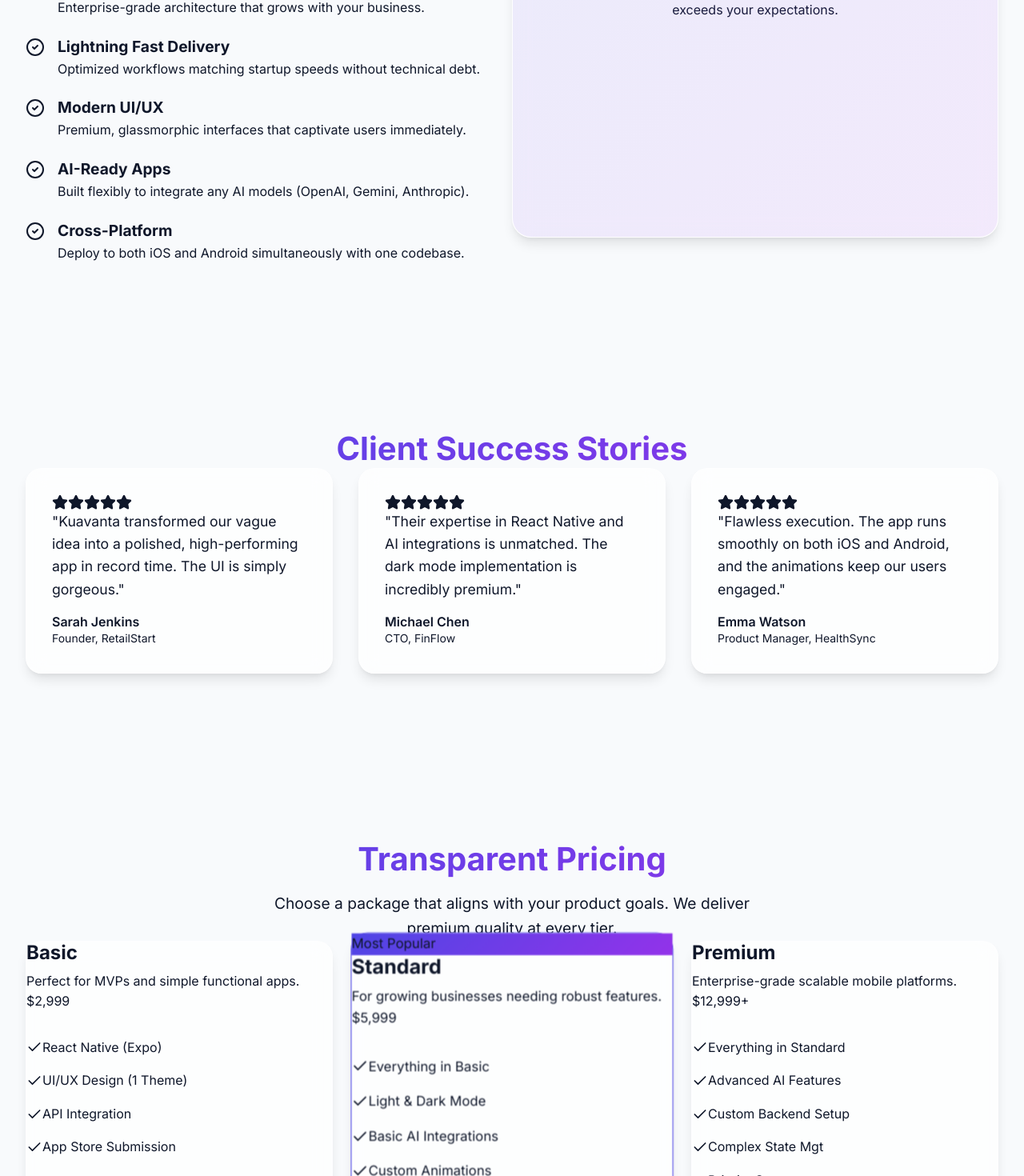
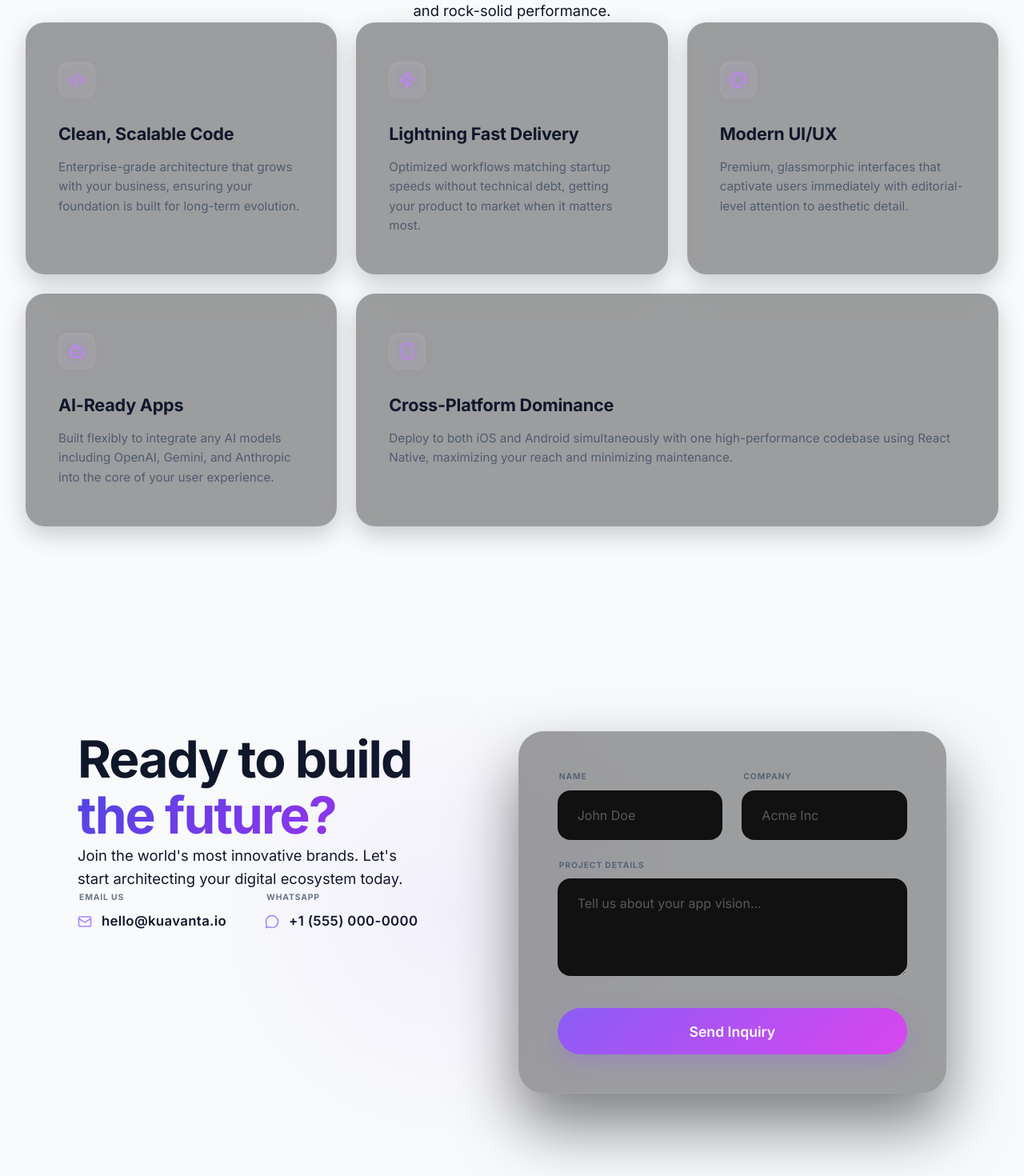
Before and after one commit to Rukmoni/KT, a React (Vite) app: page / in a window 1280 px wide. Shown: the part 5240-6710 px from the top of the page at 80% size. Built offline with nearby package versions, Linux system fonts and the light colour scheme.

Commit message:
desing update contact and whyus

```diff
--- a/src/pages/Home.tsx
+++ b/src/pages/Home.tsx
@@ -5,9 +5,9 @@ import { Portfolio } from '../sections/Portfolio';
 import { TechStack } from '../sections/TechStack';
 import { ShowcaseCarousel } from '../components/ShowcaseCarousel';
 import { WhyChooseUs } from '../sections/WhyChooseUs';
-import { Testimonials } from '../sections/Testimonials';
-import { Pricing } from '../sections/Pricing';
-import { Video } from '../sections/Video';
+// import { Testimonials } from '../sections/Testimonials';
+// import { Pricing } from '../sections/Pricing';
+// import { Video } from '../sections/Video';
 import { Contact } from '../sections/Contact';
 import { motion } from 'framer-motion';
 
@@ -26,9 +26,9 @@ export const Home = () => {
       <TechStack />
       <ShowcaseCarousel />
       <WhyChooseUs />
-      <Testimonials />
-      <Pricing />
-      <Video />
+      {/*<Testimonials />
+             <Pricing />
+      <Video /> */}
       <Contact />
     </motion.main>
   );
--- a/src/sections/Contact.css
+++ b/src/sections/Contact.css
@@ -1,37 +1,204 @@
-.contact-form-card {
-  padding: 2.5rem;
+.contact-section {
+  background: var(--bg-primary); /* Keeps it super dark like the mockup */
+  position: relative;
+  overflow: hidden;
+  font-family: var(--font-sans); /* Ensuring font across section */
 }
 
-.form-group {
+.contact-layout {
+  display: flex;
+  flex-direction: column;
+  align-items: center;
+  gap: 4rem;
+  justify-content: space-between;
+  max-width: 1150px;
+}
+
+@media (min-width: 900px) {
+  .contact-layout {
+    flex-direction: row;
+    align-items: flex-start;
+  }
+}
+
+.contact-left {
+  flex: 1;
+  width: 100%;
+  max-width: 500px;
+}
+
+.contact-right {
+  flex: 1.1;
+  width: 100%;
+  max-width: 600px;
+}
+
+.contact-heading {
+  font-size: clamp(3rem, 5vw, 4.5rem);
+  font-family: var(--font-sans);
+}
+
+.contact-info-row {
+  display: flex;
+  flex-wrap: wrap;
+  gap: 3rem;
+}
+
+@media (max-width: 400px) {
+  .contact-info-row {
+    gap: 1.5rem;
+    flex-direction: column;
+  }
+}
+
+.contact-info-item {
+  display: flex;
+  align-items: center;
+  gap: 0.75rem;
+  margin-top: 0.5rem;
+  font-weight: 600;
+  font-size: 1.05rem;
+  letter-spacing: 0.02em;
+  color: var(--text-primary);
+  cursor: pointer;
+  transition: opacity 0.3s ease;
+  font-family: var(--font-sans);
+}
+
+.contact-info-item:hover {
+  opacity: 0.8;
+}
+
+.contact-label {
+  font-size: 0.65rem;
+  font-weight: 700;
+  letter-spacing: 0.08em;
+  color: var(--text-secondary);
+  text-transform: uppercase;
+  opacity: 0.8;
+  display: block;
+  margin-left: 2px;
+  font-family: var(--font-sans);
+}
+
+.contact-form-card {
+  background: rgba(18, 18, 18, 0.4);
+  backdrop-filter: blur(20px);
+  -webkit-backdrop-filter: blur(20px);
+  border: 1px solid rgba(255, 255, 255, 0.05);
+  border-radius: 32px;
+  padding: 3rem;
+  box-shadow: 0 40px 80px rgba(0, 0, 0, 0.5);
+  position: relative;
+  z-index: 10;
+}
+
+[data-theme='light'] .contact-form-card {
+  background: rgba(255, 255, 255, 0.6);
+  border: 1px solid rgba(0, 0, 0, 0.05);
+  box-shadow: 0 20px 40px rgba(0, 0, 0, 0.05);
+}
+
+.contact-form {
+  display: flex;
+  flex-direction: column;
+  gap: 1.5rem;
+}
+
+.contact-form-row {
+  display: flex;
+  flex-direction: column;
+  gap: 1.5rem;
+}
+
+@media (min-width: 600px) {
+  .contact-form-row {
+    flex-direction: row;
+  }
+}
+
+.form-field {
+  flex: 1;
   display: flex;
   flex-direction: column;
   gap: 0.5rem;
 }
 
-.form-group label {
-  font-weight: 500;
-  font-size: 0.95rem;
-  color: var(--text-primary);
+.contact-input {
+  background: #111111;
+  border: 1px solid transparent;
+  color: #ffffff;
+  border-radius: 16px;
+  padding: 1.25rem 1.5rem;
+  font-size: 1rem;
+  font-family: var(--font-sans);
+  outline: none;
+  transition: all 0.3s ease;
+  width: 100%;
 }
 
-.form-control {
-  padding: 0.75rem 1rem;
-  border-radius: var(--radius-sm);
-  border: 1px solid var(--glass-border);
-  background: var(--bg-primary);
-  color: var(--text-primary);
+.contact-input::placeholder {
+  color: rgba(255, 255, 255, 0.3);
   font-family: var(--font-sans);
-  font-size: 1rem;
-  transition: var(--transition);
-  outline: none;
 }
 
-.form-control:focus {
-  border-color: var(--primary);
-  box-shadow: 0 0 0 3px rgba(79, 70, 229, 0.2);
+[data-theme='light'] .contact-input {
+  background: rgba(0, 0, 0, 0.03);
+  color: #000;
+}
+[data-theme='light'] .contact-input::placeholder {
+  color: rgba(0, 0, 0, 0.4);
 }
 
-textarea.form-control {
-  resize: vertical;
-  min-height: 120px;
+.contact-input:focus {
+  border-color: rgba(147, 51, 234, 0.5);
+  background: rgba(147, 51, 234, 0.05);
+  box-shadow: 0 0 0 4px rgba(147, 51, 234, 0.1);
 }
+
+.contact-submit-btn {
+  background: linear-gradient(135deg, #8b5cf6 0%, #d946ef 100%);
+  color: white;
+  border: none;
+  border-radius: 9999px;
+  padding: 1.15rem 2rem;
+  font-size: 1.1rem;
+  font-weight: 600;
+  cursor: pointer;
+  transition: all 0.3s cubic-bezier(0.4, 0, 0.2, 1);
+  margin-top: 1rem;
+  box-shadow: 0 10px 30px rgba(139, 92, 246, 0.3);
+  width: 100%;
+  font-family: var(--font-sans);
+}
+
+.contact-submit-btn:hover {
+  transform: translateY(-2px);
+  box-shadow: 0 15px 40px rgba(139, 92, 246, 0.5);
+  filter: brightness(1.1);
+}
+
+/* Subtle background glow mimicking the image */
+.contact-section::after {
+  content: '';
+  position: absolute;
+  top: 50%;
+  left: 20%;
+  width: 600px;
+  height: 600px;
+  background: radial-gradient(circle, rgba(147, 51, 234, 0.05) 0%, rgba(0, 0, 0, 0) 70%);
+  transform: translateY(-50%);
+  z-index: 0;
+  pointer-events: none;
+}
+
+[data-theme='light'] .contact-section::after {
+  display: none;
+}
+
+/* Responsive Padding Alignment */
+@media (max-width: 768px) {
+  .contact-form-card {
+    padding: 2rem;
+  }
+}
--- a/src/sections/Contact.tsx
+++ b/src/sections/Contact.tsx
@@ -1,66 +1,67 @@
-import { MessageCircle, Mail, Send } from 'lucide-react';
-import { Button } from '../components/Button';
-import { Card } from '../components/Card';
+import { MessageCircle, Mail } from 'lucide-react';
 import './Contact.css';
 
 export const Contact = () => {
   return (
-    <section id="contact" className="py-32 bg-secondary">
-      <div className="container max-w-4xl mx-auto">
-        <div className="text-center mb-16">
-          <h2 className="text-gradient" style={{ fontSize: '3rem', marginBottom: '1rem' }}>
-            Let's Build Your App
+    <section id="contact" className="py-32 contact-section">
+      <div className="container mx-auto contact-layout">
+
+        {/* Left Side: Text and Contact Info */}
+        <div className="contact-left">
+          <h2 className="mb-6 font-bold contact-heading" style={{ lineHeight: '1.1', letterSpacing: '-0.03em' }}>
+            Ready to build <br />
+            <span className="text-gradient">the future?</span>
           </h2>
-          <p className="text-secondary" style={{ fontSize: '1.2rem' }}>
-            Ready to transform your idea into reality? Contact us today.
+          <p className="text-secondary mb-12" style={{ fontSize: '1.15rem', lineHeight: '1.6', maxWidth: '420px', fontFamily: 'var(--font-sans)' }}>
+            Join the world's most innovative brands. Let's start architecting your digital ecosystem today.
           </p>
+
+          <div className="contact-info-row">
+            <div className="contact-detail">
+              <span className="contact-label">EMAIL US</span>
+              <div className="contact-info-item">
+                <Mail size={18} style={{ color: '#a482ff' }} />
+                hello@kuavanta.io
+              </div>
+            </div>
+
+            <div className="contact-detail">
+              <span className="contact-label">WHATSAPP</span>
+              <div className="contact-info-item">
+                <MessageCircle size={18} style={{ color: '#a482ff' }} />
+                +1 (555) 000-0000
+              </div>
+            </div>
+          </div>
         </div>
 
-        <div className="flex flex-col md:flex-row gap-12">
-          {/* Direct Contact Links */}
-          <div className="flex flex-col gap-6" style={{ flex: 1 }}>
-            <Card className="flex items-center gap-4 cursor-pointer hover:border-primary border border-transparent transition-colors">
-              <div className="p-3 rounded-full" style={{ background: 'rgba(37, 211, 102, 0.1)', color: '#25D366' }}>
-                <MessageCircle size={32} />
+        {/* Right Side: Contact Form */}
+        <div className="contact-right">
+          <div className="contact-form-card">
+            <form className="contact-form">
+              <div className="contact-form-row">
+                <div className="form-field">
+                  <label className="contact-label">NAME</label>
+                  <input type="text" className="contact-input" placeholder="John Doe" />
+                </div>
+                <div className="form-field">
+                  <label className="contact-label">COMPANY</label>
+                  <input type="text" className="contact-input" placeholder="Acme Inc" />
+                </div>
               </div>
-              <div>
-                <h4 style={{ fontSize: '1.2rem', marginBottom: '0.25rem' }}>WhatsApp</h4>
-                <p className="text-secondary">Message us directly for a quick reply.</p>
+
+              <div className="form-field">
+                <label className="contact-label">PROJECT DETAILS</label>
+                <textarea className="contact-input" rows={4} placeholder="Tell us about your app vision..."></textarea>
               </div>
-            </Card>
 
-            <Card className="flex items-center gap-4 cursor-pointer hover:border-primary border border-transparent transition-colors">
-              <div className="p-3 rounded-full" style={{ background: 'rgba(79, 70, 229, 0.1)', color: 'var(--primary)' }}>
-                <Mail size={32} />
-              </div>
-              <div>
-                <h4 style={{ fontSize: '1.2rem', marginBottom: '0.25rem' }}>Email</h4>
-                <p className="text-secondary">hello@kuavanta.dev</p>
-              </div>
-            </Card>
+              <button type="button" className="contact-submit-btn">
+                Send Inquiry
+              </button>
+            </form>
           </div>
+        </div>
 
-          {/* Form */}
-          <Card style={{ flex: 1.5 }} className="contact-form-card">
-            <form className="flex flex-col gap-4">
-              <div className="form-group">
-                <label>Name</label>
-                <input type="text" className="form-control" placeholder="John Doe" />
-              </div>
-              <div className="form-group">
-                <label>Email</label>
-                <input type="email" className="form-control" placeholder="john@company.com" />
-              </div>
-              <div className="form-group">
-                <label>Message</label>
-                <textarea className="form-control" rows={4} placeholder="Tell us about your project..."></textarea>
-              </div>
-              <Button type="button" size="lg" className="mt-2 w-full flex justify-center items-center gap-2">
-                Send Message <Send size={18} />
-              </Button>
-            </form>
-          </Card>
-        </div>
       </div>
     </section>
   );
--- /dev/null
+++ b/src/sections/WhyChooseUs.css
@@ -0,0 +1,135 @@
+.why-choose-section {
+  background: var(--bg-primary); /* Ultra dark background */
+  position: relative;
+  overflow: hidden;
+  font-family: var(--font-sans);
+}
+
+.why-choose-heading {
+  font-size: clamp(3rem, 5vw, 4.5rem);
+  color: var(--text-primary);
+}
+
+.edge-pill {
+  display: inline-block;
+  font-size: 0.65rem;
+  font-weight: 700;
+  letter-spacing: 0.15em;
+  text-transform: uppercase;
+  color: var(--text-secondary);
+  padding: 0.5rem 1.2rem;
+  border-radius: 9999px;
+  border: 1px solid rgba(255, 255, 255, 0.08); /* Subtle dark border */
+  background: rgba(255, 255, 255, 0.02);
+}
+
+[data-theme='light'] .edge-pill {
+  border: 1px solid rgba(0, 0, 0, 0.1);
+  background: rgba(0, 0, 0, 0.02);
+}
+
+.features-grid {
+  display: grid;
+  grid-template-columns: repeat(3, 1fr);
+  gap: 1.5rem;
+}
+
+@media (max-width: 1024px) {
+  .features-grid {
+    grid-template-columns: repeat(2, 1fr);
+  }
+  .span-2 {
+    grid-column: span 2;
+  }
+}
+
+@media (max-width: 650px) {
+  .features-grid {
+    grid-template-columns: 1fr;
+  }
+  .span-2 {
+    grid-column: span 1;
+  }
+}
+
+.feature-card {
+  background: rgba(18, 18, 18, 0.4);
+  backdrop-filter: blur(16px);
+  -webkit-backdrop-filter: blur(16px);
+  border: 1px solid rgba(255, 255, 255, 0.03);
+  border-radius: 24px;
+  padding: 3rem 2.5rem;
+  transition: all 0.3s cubic-bezier(0.4, 0, 0.2, 1);
+  display: flex;
+  flex-direction: column;
+  align-items: flex-start;
+  box-shadow: 0 10px 30px rgba(0, 0, 0, 0.2);
+}
+
+[data-theme='light'] .feature-card {
+  background: rgba(255, 255, 255, 0.6);
+  border: 1px solid rgba(0, 0, 0, 0.05);
+  box-shadow: 0 10px 30px rgba(0, 0, 0, 0.05);
+}
+
+.feature-card:hover {
+  transform: translateY(-5px);
+  box-shadow: 0 20px 50px rgba(0, 0, 0, 0.4);
+  background: rgba(25, 25, 25, 0.6);
+  border-color: rgba(255, 255, 255, 0.08);
+}
+
+[data-theme='light'] .feature-card:hover {
+  background: rgba(255, 255, 255, 0.8);
+  box-shadow: 0 20px 50px rgba(0, 0, 0, 0.1);
+}
+
+.span-2 {
+  grid-column: span 2;
+}
+
+.icon-box {
+  background: rgba(255, 255, 255, 0.05);
+  border-radius: 12px;
+  width: 46px;
+  height: 46px;
+  display: flex;
+  align-items: center;
+  justify-content: center;
+  margin-bottom: 2rem;
+  border: 1px solid rgba(255, 255, 255, 0.04);
+  box-shadow: inset 0 2px 4px rgba(255, 255, 255, 0.08); /* Glossy inner top edge */
+  transition: transform 0.3s ease;
+}
+
+[data-theme='light'] .icon-box {
+  background: rgba(0, 0, 0, 0.03);
+  border: 1px solid rgba(0, 0, 0, 0.05);
+  box-shadow: inset 0 2px 4px rgba(255, 255, 255, 0.6);
+}
+
+.feature-card:hover .icon-box {
+  transform: scale(1.1);
+}
+
+.glossy-icon {
+  color: #c084fc; /* Vibrant solid purple/pink */
+  filter: drop-shadow(0 0 10px rgba(168, 85, 247, 0.8)); /* Intensive glossy glow */
+}
+
+/* Specific icon coloring mimicking the mockup if needed, but the glossy glow unites them all */
+
+.feature-card h3 {
+  font-size: 1.35rem;
+  font-weight: 700;
+  margin-bottom: 1rem;
+  color: var(--text-primary);
+  letter-spacing: -0.01em;
+}
+
+.feature-card p {
+  color: var(--text-secondary);
+  font-size: 0.95rem;
+  line-height: 1.6;
+  opacity: 0.9;
+}
--- a/src/sections/WhyChooseUs.tsx
+++ b/src/sections/WhyChooseUs.tsx
@@ -1,46 +1,52 @@
-import { CheckCircle2 } from 'lucide-react';
-
-const reasons = [
-  { title: 'Clean, Scalable Code', desc: 'Enterprise-grade architecture that grows with your business.' },
-  { title: 'Lightning Fast Delivery', desc: 'Optimized workflows matching startup speeds without technical debt.' },
-  { title: 'Modern UI/UX', desc: 'Premium, glassmorphic interfaces that captivate users immediately.' },
-  { title: 'AI-Ready Apps', desc: 'Built flexibly to integrate any AI models (OpenAI, Gemini, Anthropic).' },
-  { title: 'Cross-Platform', desc: 'Deploy to both iOS and Android simultaneously with one codebase.' }
-];
+import { Code2, Zap, Palette, Bot, Smartphone } from 'lucide-react';
+import './WhyChooseUs.css';
 
 export const WhyChooseUs = () => {
   return (
-    <section className="py-32 container">
-      <div className="flex items-center justify-between flex-wrap gap-12">
-        <div style={{ flex: '1 1 400px' }}>
-          <h2 className="text-gradient" style={{ fontSize: '3rem', marginBottom: '1.5rem' }}>
-            Why Choose Kuavanta?
+    <section className="py-32 why-choose-section" id="why-choose-us">
+      <div className="container mx-auto">
+        <div className="mb-16" style={{ maxWidth: '800px', margin: '0 auto', display: 'flex', flexDirection: 'column', alignItems: 'center', textAlign: 'center' }}>
+          <div className="edge-pill mb-6">OUR COMPETITIVE EDGE</div>
+          <h2 className="font-bold mb-6 why-choose-heading" style={{ lineHeight: '1.1', letterSpacing: '-0.03em' }}>
+            Why Choose <br />
+            <span className="text-gradient hover-glow">Kuavanta?</span>
           </h2>
-          <p className="text-secondary" style={{ fontSize: '1.2rem', marginBottom: '2rem' }}>
+          <p className="text-secondary" style={{ fontSize: '1.15rem', lineHeight: '1.6', fontFamily: 'var(--font-sans)', maxWidth: '600px', margin: '0 auto' }}>
             We don't just write code, we engineer solutions. Our development approach bridges the gap between stunning design, AI innovation, and rock-solid performance.
           </p>
-
-          <div className="flex flex-col gap-6 mt-8">
-            {reasons.map((reason, idx) => (
-              <div key={idx} className="flex items-start gap-4">
-                <CheckCircle2 className="text-primary mt-1" size={24} />
-                <div>
-                  <h4 style={{ fontSize: '1.2rem', marginBottom: '0.25rem' }}>{reason.title}</h4>
-                  <p className="text-secondary">{reason.desc}</p>
-                </div>
-              </div>
-            ))}
-          </div>
         </div>
 
-        <div className="glass" style={{ flex: '1 1 400px', height: '500px', borderRadius: '24px', position: 'relative', overflow: 'hidden' }}>
-           <div style={{ position: 'absolute', top: 0, left: 0, right: 0, bottom: 0, background: 'var(--gradient-primary)', opacity: 0.1 }}></div>
-           <div className="flex items-center justify-center p-12 text-center flex-col h-full gap-6 relative z-10">
-             <div style={{ width: 100, height: 100, borderRadius: '50%', background: 'var(--primary)', display: 'flex', alignItems: 'center', justifyContent: 'center' }}>
-               <span style={{ fontSize: '2.5rem', fontWeight: 700, color: '#fff' }}>100%</span>
-             </div>
-             <h3 style={{ fontSize: '1.5rem' }}>Client Satisfaction Focus</h3>
-             <p className="text-secondary">We communicate constantly and transparently to ensure the final product exceeds your expectations.</p>
+        <div className="features-grid">
+           {/* Row 1 */}
+           <div className="feature-card">
+              <div className="icon-box"><Code2 size={22} className="glossy-icon" /></div>
+              <h3>Clean, Scalable Code</h3>
+              <p>Enterprise-grade architecture that grows with your business, ensuring your foundation is built for long-term evolution.</p>
+           </div>
+
+           <div className="feature-card">
+              <div className="icon-box"><Zap size={22} className="glossy-icon" /></div>
+              <h3>Lightning Fast Delivery</h3>
+              <p>Optimized workflows matching startup speeds without technical debt, getting your product to market when it matters most.</p>
+           </div>
+
+           <div className="feature-card">
+              <div className="icon-box"><Palette size={22} className="glossy-icon" /></div>
+              <h3>Modern UI/UX</h3>
+              <p>Premium, glassmorphic interfaces that captivate users immediately with editorial-level attention to aesthetic detail.</p>
+           </div>
+
+           {/* Row 2 */}
+           <div className="feature-card">
+              <div className="icon-box"><Bot size={22} className="glossy-icon" /></div>
+              <h3>AI-Ready Apps</h3>
+              <p>Built flexibly to integrate any AI models including OpenAI, Gemini, and Anthropic into the core of your user experience.</p>
+           </div>
+
+           <div className="feature-card span-2">
+              <div className="icon-box"><Smartphone size={22} className="glossy-icon" /></div>
+              <h3>Cross-Platform Dominance</h3>
+              <p>Deploy to both iOS and Android simultaneously with one high-performance codebase using React Native, maximizing your reach and minimizing maintenance.</p>
            </div>
         </div>
       </div>
```
